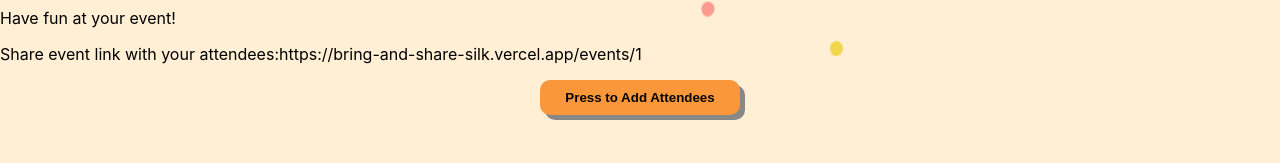
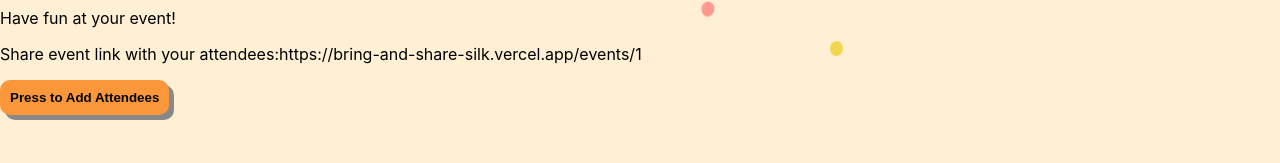
Before and after one commit to szabinakov/Bring-and-Share, a React (Create React App) app: page /events/1 in a window 1280 px wide. Shown: the part 235-398 px from the top of the page. Built offline with nearby package versions, Linux system fonts and the light colour scheme; no server answers.

Commit message:
changed typos in Addparticipants, and deleted unnecessary testfiles

```diff
--- a/package.json
+++ b/package.json
@@ -5,7 +5,6 @@
   "dependencies": {
     "@testing-library/jest-dom": "^4.2.4",
     "@testing-library/react": "^9.5.0",
-    "@testing-library/user-event": "^7.2.1",
     "axios": "^0.20.0",
     "react": "^16.13.1",
     "react-dom": "^16.13.1",
@@ -32,5 +31,6 @@
       "last 1 firefox version",
       "last 1 safari version"
     ]
-  }
+  },
+  "devDependencies": {}
 }
--- a/src/components/AddParticipant.js
+++ b/src/components/AddParticipant.js
@@ -18,12 +18,12 @@ const AddParticipant = ({
   };
 
   const [fields, setFields] = useState(initialState.fields);
-  const [addParticipantsButton, setAddPArticipantsButton] = useState(false)
+  const [addParticipantsButton, setAddParticipantsButton] = useState(false)
   const showaddparticipants = () => {
-    setAddPArticipantsButton(true)
+    setAddParticipantsButton(true)
     }
   const closeWindow = () => {
-    setAddPArticipantsButton(false)
+    setAddParticipantsButton(false)
   }
   const handleAddPerson = (e) => {
     e.preventDefault();
@@ -46,7 +46,7 @@ const AddParticipant = ({
 
   return (
     <>
-    <button className='addParticipantButton' onClick={() => showaddparticipants()}>Press to Add Attendees</button>
+    <button data-testid='addParticipantNavButton' className='addParticipantNavButton' onClick={() => showaddparticipants()}>Press to Add Attendees</button>
     {addParticipantsButton === true &&
     <div className="addParticipant">
       <p className='closeX'>
@@ -56,7 +56,7 @@ const AddParticipant = ({
       <p>Fill in all fields and click "create event"</p>
 
       {/* form starts */}
-      <form onSubmit={handleAddPerson}>
+      <form data-testid='addParticipantForm' onSubmit={handleAddPerson}>
         <div className="name">
           <label htmlFor="name">
             Name <br />
--- a/src/components/EventPage.js
+++ b/src/components/EventPage.js
@@ -9,6 +9,7 @@ import HostDetails from "./HostDetails";
 import NavBar from "./NavBar";
 
 const EventPage = (props) => {
+
   const eventId = props.match.params.eventId;
 
   const [eventName, setEventName] = useState("");
--- a/src/styles/AddParticipant.css
+++ b/src/styles/AddParticipant.css
@@ -34,9 +34,7 @@
   box-shadow: 5px 5px #888888;
 }
 
-.addParticipantButton{
-  display: flex;
-  justify-content: center;
+.addParticipantNavButton{
   margin-bottom: 10px;
   padding: 10px;
   border-radius: 10px;
```
Also changed, not shown: 1 other file (tests, documents, lock files or other folders).
